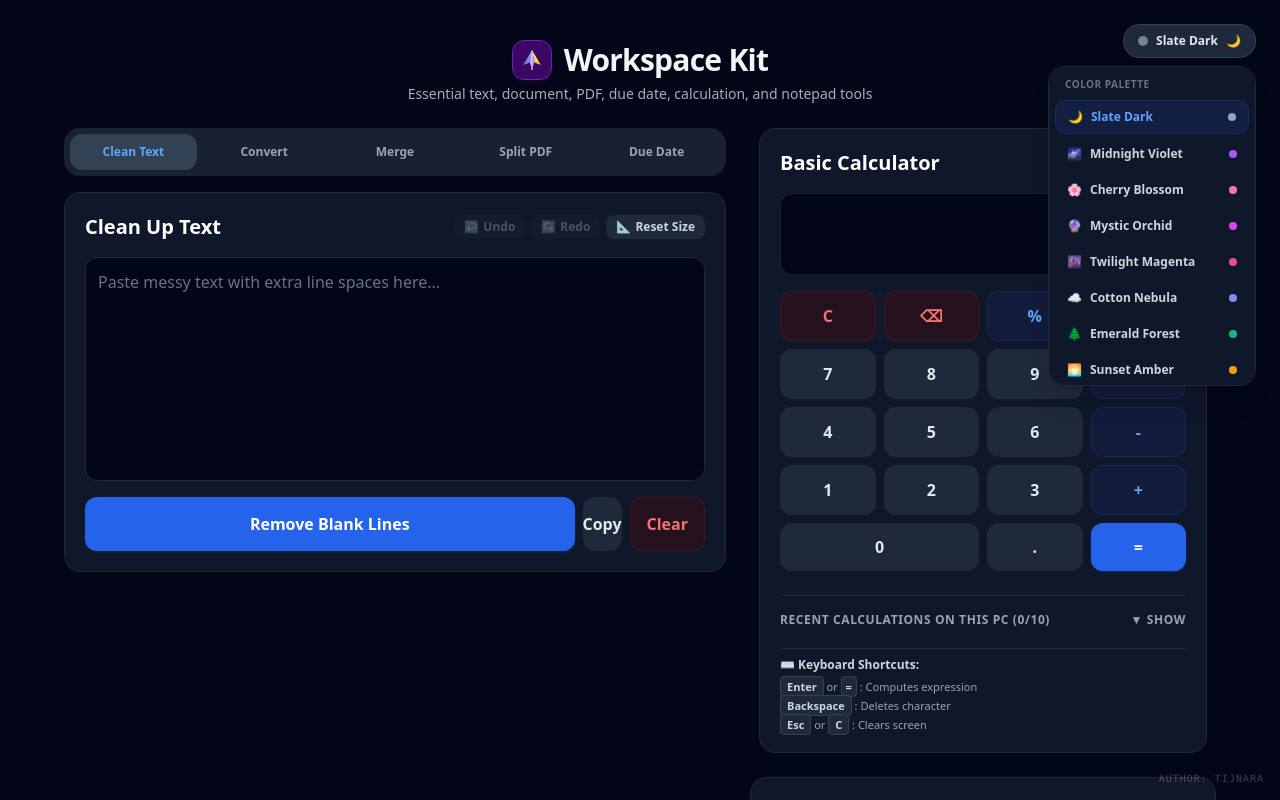
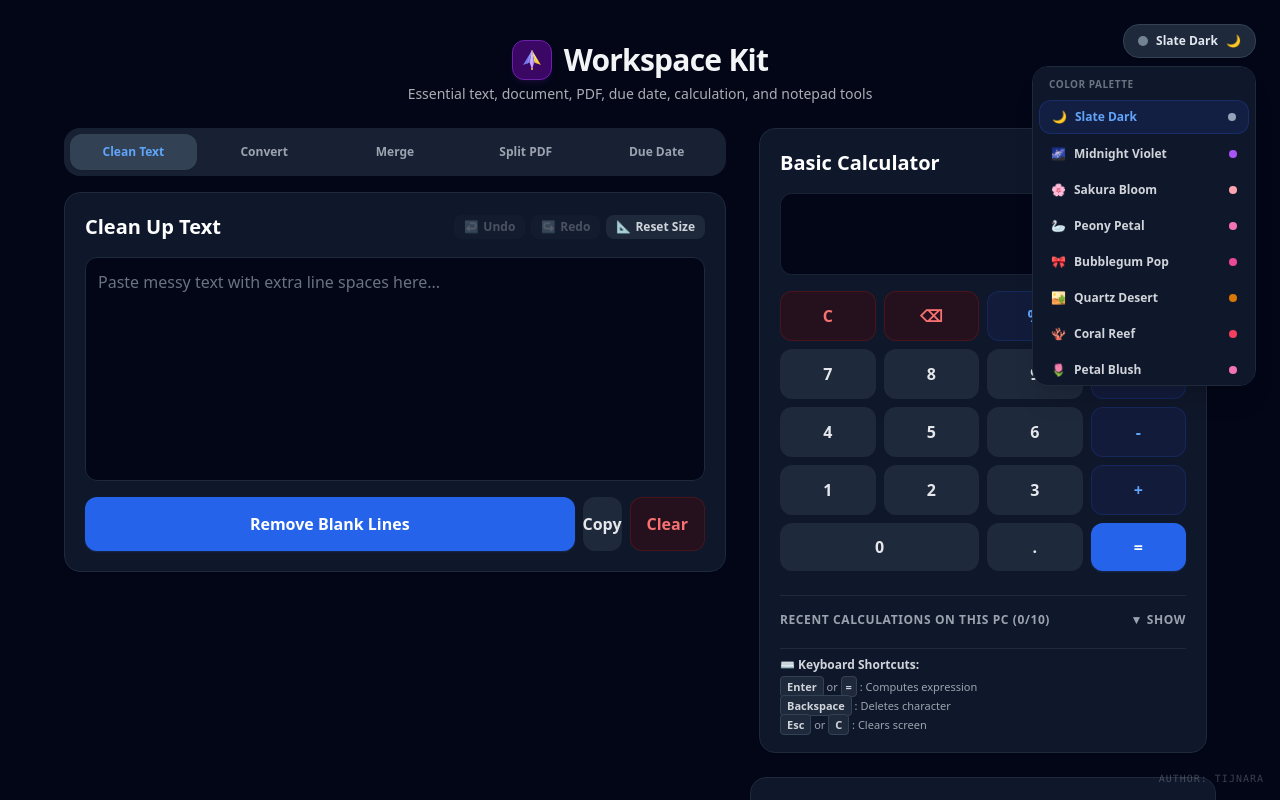
Before and after one commit to tijnara/easy-doc-tools, a Next.js app: page / in a window 1280 px wide. Both pictures are taken after a click on the button "Change Theme Palette". Shown: the top 800 px of the page. Built offline with nearby package versions, Linux system fonts and the light colour scheme.

Commit message:
Add new themes: Sakura Bloom, Peony Petal, Bubblegum Pop, Quartz Desert, Coral Reef, Petal Blush, and Berry Bramble; update theme palette dropdown width

```diff
--- a/app/page.js
+++ b/app/page.js
@@ -29,13 +29,67 @@ const THEMES = [
         dotColor: 'bg-purple-500'
     },
     {
-        id: 'cherry-blossom',
-        name: 'Cherry Blossom',
+        id: 'sakura-bloom',
+        name: 'Sakura Bloom',
         icon: '🌸',
         isDark: false,
-        bgClass: 'bg-[#fff5f8] text-rose-950',
-        badgeColor: 'bg-white text-rose-800 border-rose-200',
+        bgClass: 'bg-[#fff0f5] text-rose-950',
+        badgeColor: 'bg-white text-rose-900 border-rose-200',
+        dotColor: 'bg-rose-300'
+    },
+    {
+        id: 'peony-petal',
+        name: 'Peony Petal',
+        icon: '🦢',
+        isDark: false,
+        bgClass: 'bg-[#fce7f3] text-pink-950',
+        badgeColor: 'bg-white text-pink-900 border-pink-300',
         dotColor: 'bg-pink-400'
+    },
+    {
+        id: 'bubblegum-pop',
+        name: 'Bubblegum Pop',
+        icon: '🎀',
+        isDark: false,
+        bgClass: 'bg-[#fbcfe8] text-pink-950',
+        badgeColor: 'bg-white text-pink-950 border-pink-400',
+        dotColor: 'bg-pink-500'
+    },
+    {
+        id: 'quartz-desert',
+        name: 'Quartz Desert',
+        icon: '🏜️',
+        isDark: false,
+        bgClass: 'bg-[#f6efe6] text-stone-900',
+        badgeColor: 'bg-white text-stone-800 border-stone-300',
+        dotColor: 'bg-amber-600'
+    },
+    {
+        id: 'coral-reef',
+        name: 'Coral Reef',
+        icon: '🪸',
+        isDark: true,
+        bgClass: 'bg-[#180912] text-rose-100',
+        badgeColor: 'bg-rose-950 text-rose-200 border-rose-800',
+        dotColor: 'bg-rose-500'
+    },
+    {
+        id: 'petal-blush',
+        name: 'Petal Blush',
+        icon: '🌷',
+        isDark: false,
+        bgClass: 'bg-[#fcf2f4] text-pink-950',
+        badgeColor: 'bg-white text-pink-900 border-pink-200',
+        dotColor: 'bg-pink-400'
+    },
+    {
+        id: 'berry-bramble',
+        name: 'Berry Bramble',
+        icon: '🫐',
+        isDark: true,
+        bgClass: 'bg-[#120311] text-fuchsia-100',
+        badgeColor: 'bg-fuchsia-950 text-fuchsia-200 border-fuchsia-900',
+        dotColor: 'bg-fuchsia-600'
     },
     {
         id: 'mystic-orchid',
@@ -115,7 +169,6 @@ export default function Home() {
         const selected = THEMES.find((t) => t.id === themeId) || THEMES[0];
         setCurrentTheme(selected.id);
 
-        // Save theme selection persistently in localStorage across visits
         localStorage.setItem('workspace_theme_id', selected.id);
         localStorage.setItem('theme', selected.isDark ? 'dark' : 'light');
 
@@ -128,17 +181,14 @@ export default function Home() {
 
     // Restore splash screen, active tab, and last used theme on mount
     useEffect(() => {
-        // 1. Restore persistent theme setting (checking workspace_theme_id or legacy theme)
         const savedThemeId = localStorage.getItem('workspace_theme_id') || localStorage.getItem('theme') || 'dark';
         applyTheme(savedThemeId);
 
-        // 2. Splash Screen Check
         const hasSeenSplash = sessionStorage.getItem('has_seen_splash');
         if (!hasSeenSplash) {
             setShowSplash(true);
         }
 
-        // 3. Active Tab Check
         const savedTab = sessionStorage.getItem('active_workspace_tab');
         if (savedTab) {
             setActiveTab(savedTab);
@@ -192,7 +242,7 @@ export default function Home() {
 
                     {/* Theme Palette Dropdown Popup */}
                     {isThemeMenuOpen && (
-                        <div className="absolute right-0 mt-2 w-52 bg-white dark:bg-slate-900 border border-gray-200 dark:border-slate-800 rounded-2xl shadow-xl p-1.5 flex flex-col gap-1 z-40 max-h-80 overflow-y-auto animate-fadeIn">
+                        <div className="absolute right-0 mt-2 w-56 bg-white dark:bg-slate-900 border border-gray-200 dark:border-slate-800 rounded-2xl shadow-xl p-1.5 flex flex-col gap-1 z-40 max-h-80 overflow-y-auto animate-fadeIn">
                             <p className="text-[10px] font-bold uppercase tracking-wider text-gray-400 dark:text-gray-500 px-2.5 py-1">
                                 Color Palette
                             </p>
```
